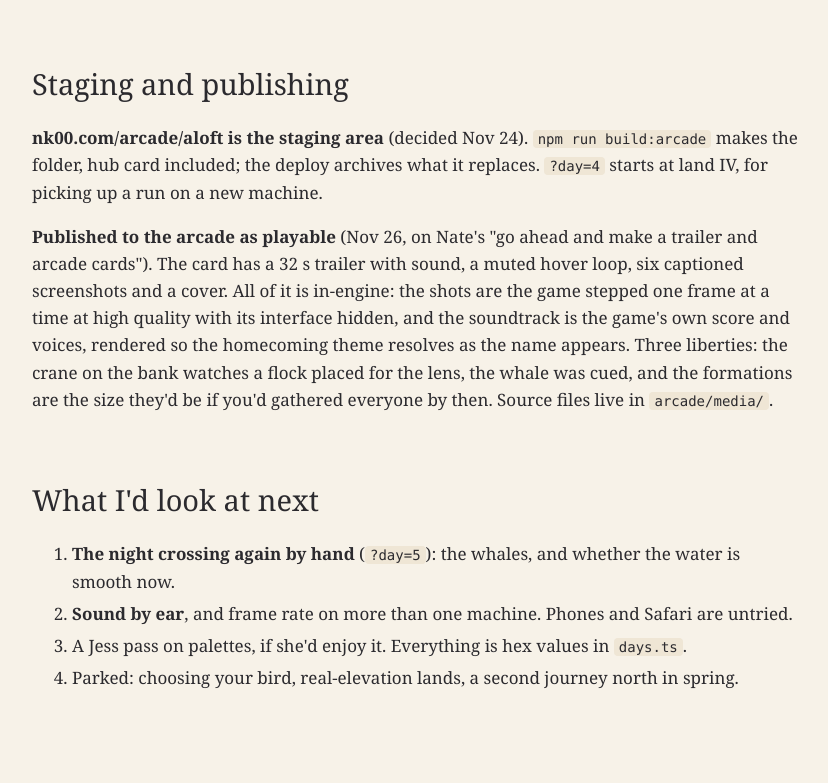
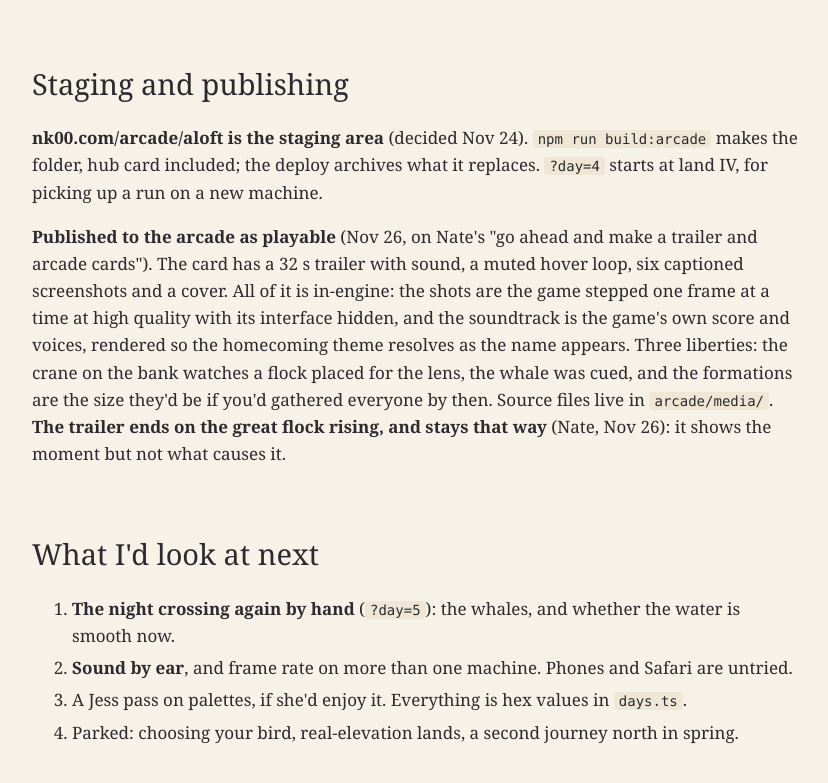
Before and after one commit to nkaushansky/Aloft, a website built with Vite: page docs/design-doc.html in a window 1280 px wide. Shown: the part 8424-9207 px from the top of the page, without its empty margins (222-1050 px from the left). Built offline with nearby package versions, Linux system fonts and the light colour scheme.

Commit message:
Design doc: trailer ending stays
Co-Authored-By: Claude Opus 5.5 <noreply@anthropic.com>
Claude-Session: https://claude.ai/code/session_015fe6rQkbyzabnzWX8DhJWr

```diff
--- a/docs/design-doc.html
+++ b/docs/design-doc.html
@@ -166,7 +166,7 @@ code { font:14px ui-monospace,Menlo,monospace; background:#efe6d5; padding:1px 5
 
 <h2>Staging and publishing</h2>
 <p><b>nk00.com/arcade/aloft is the staging area</b> (decided Nov 24). <code>npm run build:arcade</code> makes the folder, hub card included; the deploy archives what it replaces. <code>?day=4</code> starts at land IV, for picking up a run on a new machine.</p>
-<p><b>Published to the arcade as playable</b> (Nov 26, on Nate's "go ahead and make a trailer and arcade cards"). The card has a 32 s trailer with sound, a muted hover loop, six captioned screenshots and a cover. All of it is in-engine: the shots are the game stepped one frame at a time at high quality with its interface hidden, and the soundtrack is the game's own score and voices, rendered so the homecoming theme resolves as the name appears. Three liberties: the crane on the bank watches a flock placed for the lens, the whale was cued, and the formations are the size they'd be if you'd gathered everyone by then. Source files live in <code>arcade/media/</code>.</p>
+<p><b>Published to the arcade as playable</b> (Nov 26, on Nate's "go ahead and make a trailer and arcade cards"). The card has a 32 s trailer with sound, a muted hover loop, six captioned screenshots and a cover. All of it is in-engine: the shots are the game stepped one frame at a time at high quality with its interface hidden, and the soundtrack is the game's own score and voices, rendered so the homecoming theme resolves as the name appears. Three liberties: the crane on the bank watches a flock placed for the lens, the whale was cued, and the formations are the size they'd be if you'd gathered everyone by then. Source files live in <code>arcade/media/</code>. <b>The trailer ends on the great flock rising, and stays that way</b> (Nate, Nov 26): it shows the moment but not what causes it.</p>
 
 <h2>What I'd look at next</h2>
 <ol>
```
